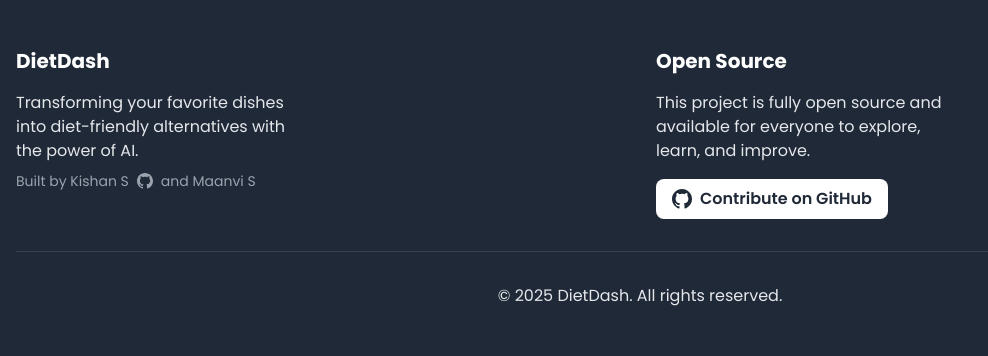
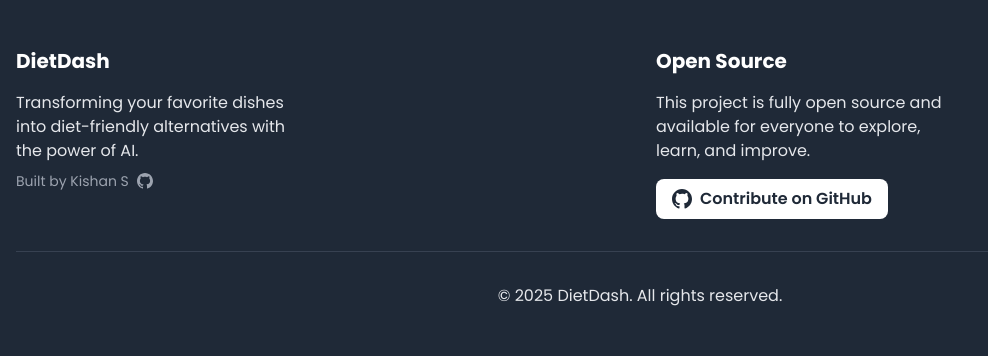
Before and after one commit to kish-0/dietdash, a Flask app: page / in a window 1280 px wide. Shown: the part 3535-3891 px from the top of the page, without its empty margins (0-988 px from the left). Run offline with Flask 3, Linux system fonts and the light colour scheme; some libraries are stand-ins or nearby versions.

Commit message:
updated ui

```diff
--- a/templates/index.html
+++ b/templates/index.html
@@ -306,7 +306,6 @@
                   d="M12 0c-6.626 0-12 5.373-12 12 0 5.302 3.438 9.8 8.207 11.387.599.111.793-.261.793-.577v-2.234c-3.338.726-4.033-1.416-4.033-1.416-.546-1.387-1.333-1.756-1.333-1.756-1.089-.745.083-.729.083-.729 1.205.084 1.839 1.237 1.839 1.237 1.07 1.834 2.807 1.304 3.492.997.107-.775.418-1.305.762-1.604-2.665-.305-5.467-1.334-5.467-5.931 0-1.311.469-2.381 1.236-3.221-.124-.303-.535-1.524.117-3.176 0 0 1.008-.322 3.301 1.23.957-.266 1.983-.399 3.003-.404 1.02.005 2.047.138 3.006.404 2.291-1.552 3.297-1.23 3.297-1.23.653 1.653.242 2.874.118 3.176.77.84 1.235 1.911 1.235 3.221 0 4.609-2.807 5.624-5.479 5.921.43.372.823 1.102.823 2.222v3.293c0 .319.192.694.801.576 4.765-1.589 8.199-6.086 8.199-11.386 0-6.627-5.373-12-12-12z" />
               </svg>
             </a>
-            <span class="text-sm text-gray-400">and Maanvi S</span>
 
           </div>
         </div>
```
